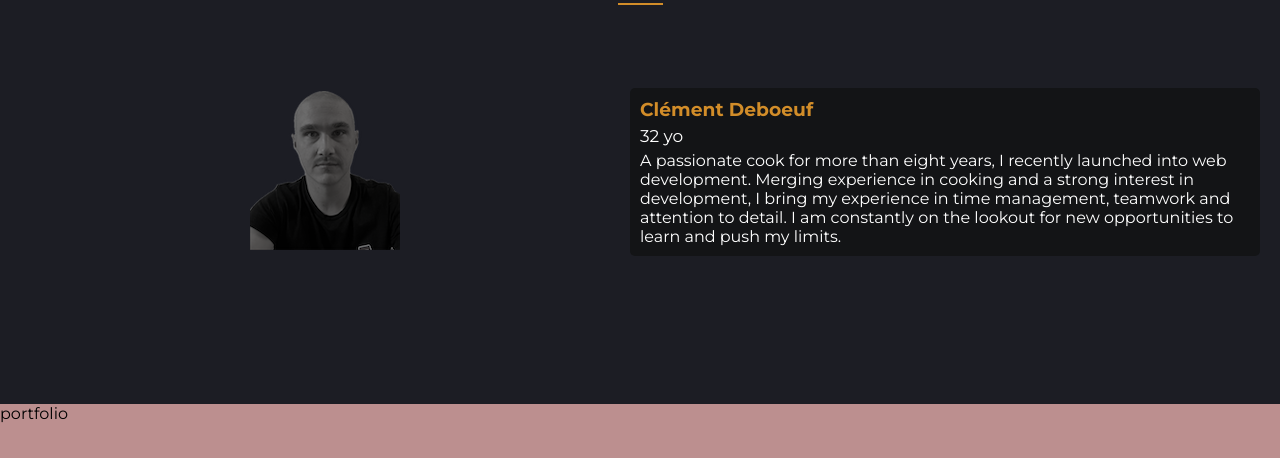
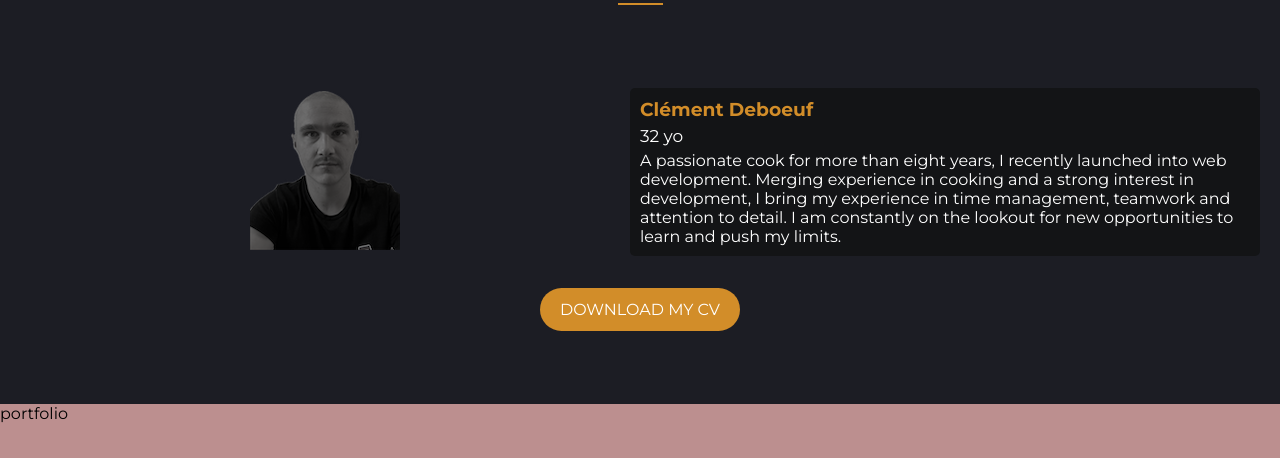
Before and after one commit to Clmt2707/Projet-8-Portfolio, a React (Create React App) app: page /about in a window 1280 px wide. Shown: the part 876-1334 px from the top of the page. Built offline with nearby package versions, Linux system fonts and the light colour scheme.

Commit message:
ajout bouton Download CV dans section about

```diff
--- a/src/components/About/About.jsx
+++ b/src/components/About/About.jsx
@@ -17,6 +17,11 @@ const About = () => {
                         <p>A passionate cook for more than eight years, I recently launched into web development. Merging experience in cooking and a strong interest in development, I bring my experience in time management, teamwork and attention to detail. I am constantly on the lookout for new opportunities to learn and push my limits.</p>
                     </div>
                 </div>
+                <div className="about__button">
+                    <a href="#" target="_blank" rel="noopener noreferrer">
+                        Download my CV
+                    </a>
+                </div>
             </div>
         </section>
     );
--- a/src/components/About/About.scss
+++ b/src/components/About/About.scss
@@ -54,4 +54,53 @@
 
         }
     }
+
+    &__button {
+        margin-top: 2rem;
+
+        a {
+            display: inline-block;
+            color:#fff;
+
+            padding: .75rem 1.25rem;
+            border-radius: 5rem;
+            text-transform: uppercase;
+            text-decoration: none;
+            transition: all .3s;
+            position: relative;
+            overflow: hidden;
+            z-index: 1;
+
+            &::after {
+                content: '';
+                position: absolute;
+                bottom: 0;
+                left: 0;
+                width: 100%;
+                height: 100%;
+                z-index: -2;
+                border: 5rem;
+                background-color: #d28d29;
+            }
+
+            &::before {
+                content: '';
+                position: absolute;
+                bottom: 0;
+                left: 0;
+                width: 0%;
+                height: 100%;
+                background-color: darken(#d28d29, 15%);
+                border-radius: 5rem;
+                transition: all .3s;
+                z-index: -1;
+            }
+            &:hover {
+                &::before {
+                    width: 100%;
+                }
+            }
+        }
+
+    }
 }
```
